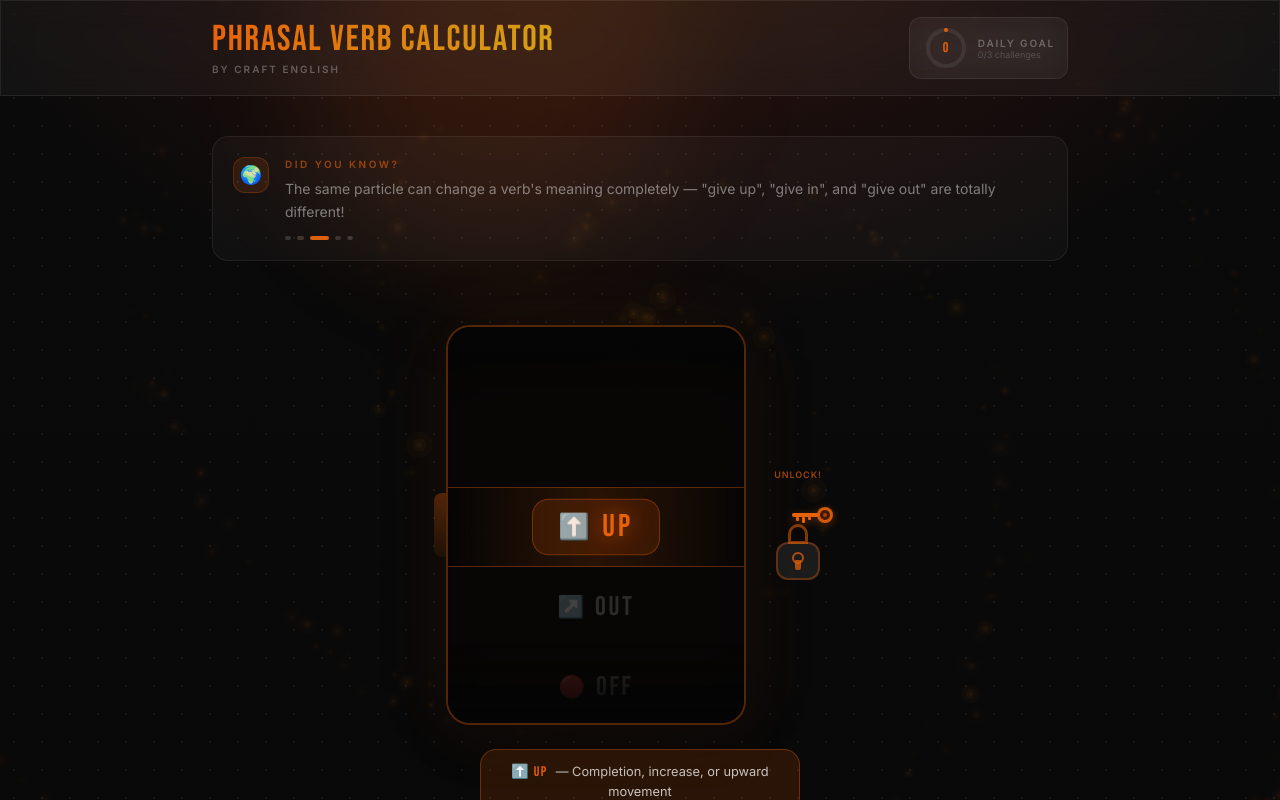
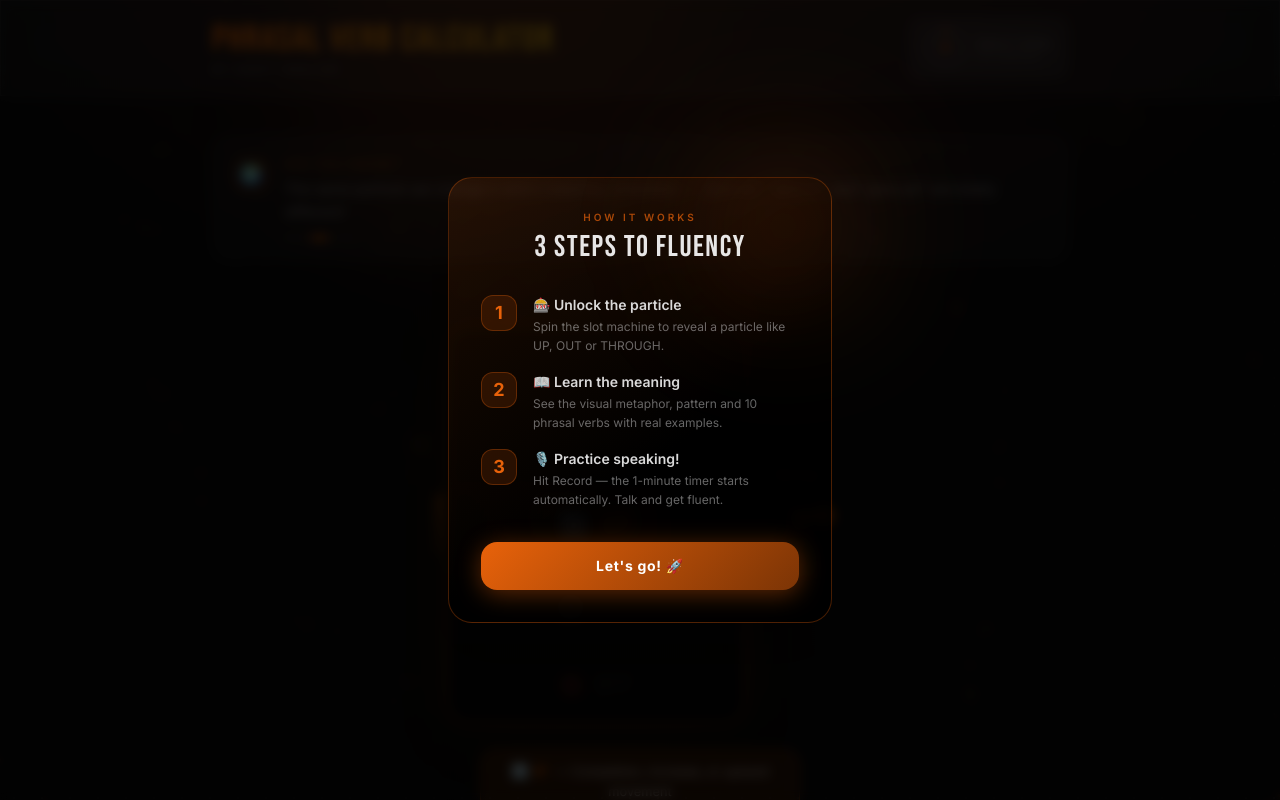
Before and after one commit to vroue18-jpg/carrusel, a React (Vite) app: page / in a window 1280 px wide. Shown: the top 800 px of the page. Built offline with nearby package versions, Linux system fonts and the light colour scheme.

Commit message:
Add welcome modal with 3-step onboarding, shown once on first visit

```diff
--- a/src/App.tsx
+++ b/src/App.tsx
@@ -105,7 +105,66 @@ function GoalRing({ done, total, goalMet }: { done: number; total: number; goalM
   );
 }
 
+function WelcomeModal({ onClose }: { onClose: () => void }) {
+  const steps = [
+    { n: '1', icon: '🎰', title: 'Unlock the particle', desc: 'Spin the slot machine to reveal a particle like UP, OUT or THROUGH.' },
+    { n: '2', icon: '📖', title: 'Learn the meaning', desc: 'See the visual metaphor, pattern and 10 phrasal verbs with real examples.' },
+    { n: '3', icon: '🎙️', title: 'Practice speaking!', desc: 'Hit Record — the 1-minute timer starts automatically. Talk and get fluent.' },
+  ];
+  return (
+    <div className="fixed inset-0 z-[100] flex items-center justify-center p-4"
+         style={{ background: 'rgba(0,0,0,0.75)', backdropFilter: 'blur(6px)' }}
+         onClick={onClose}>
+      <div
+        className="relative max-w-sm w-full rounded-3xl p-8 shadow-2xl"
+        style={{ background: 'linear-gradient(145deg, rgba(232,98,10,0.12) 0%, rgba(0,0,0,0.85) 60%)', border: '1px solid rgba(232,98,10,0.3)' }}
+        onClick={e => e.stopPropagation()}
+      >
+        {/* Glow */}
+        <div className="pointer-events-none absolute -top-16 -right-16 w-56 h-56 rounded-full blur-3xl"
+             style={{ background: 'radial-gradient(circle, rgba(232,98,10,0.25) 0%, transparent 70%)' }} />
+
+        <div className="relative z-10">
+          <p className="text-[10px] font-semibold tracking-[0.3em] uppercase text-center mb-1" style={{ color: 'rgba(232,98,10,0.7)' }}>How it works</p>
+          <h2 className="font-display text-3xl tracking-wider text-white/90 text-center mb-7 leading-tight">
+            3 steps to fluency
+          </h2>
+
+          <div className="space-y-4 mb-8">
+            {steps.map(({ n, icon, title, desc }) => (
+              <div key={n} className="flex gap-4 items-start">
+                <div className="shrink-0 w-9 h-9 rounded-xl flex items-center justify-center text-lg font-bold"
+                     style={{ background: 'rgba(232,98,10,0.15)', border: '1px solid rgba(232,98,10,0.3)', color: '#e8620a' }}>
+                  {n}
+                </div>
+                <div>
+                  <p className="text-white/85 font-semibold text-sm mb-0.5">{icon} {title}</p>
+                  <p className="text-white/40 text-xs leading-relaxed">{desc}</p>
+                </div>
+              </div>
+            ))}
+          </div>
+
+          <button
+            onClick={onClose}
+            className="w-full py-3.5 rounded-2xl font-bold text-white tracking-wider text-sm transition-all duration-200 hover:scale-[1.02] active:scale-95"
+            style={{ background: 'linear-gradient(135deg, #e8620a, #e8620a88)', boxShadow: '0 4px 24px rgba(232,98,10,0.4)' }}
+          >
+            Let's go! 🚀
+          </button>
+        </div>
+      </div>
+    </div>
+  );
+}
+
 export default function App() {
+  const [showWelcome, setShowWelcome] = useState(() => !localStorage.getItem('craftEnglishSeen'));
+
+  const handleCloseWelcome = () => {
+    localStorage.setItem('craftEnglishSeen', '1');
+    setShowWelcome(false);
+  };
   const [activeIndex, setActiveIndex]   = useState<number | null>(null);
   const [slotSpinCount, setSlotSpinCount] = useState(0);
   const [slotTarget, setSlotTarget]     = useState<number>(0);
@@ -177,6 +236,7 @@ export default function App() {
 
   return (
     <div className="min-h-screen bg-cinema-gradient font-sans relative overflow-x-hidden">
+      {showWelcome && <WelcomeModal onClose={handleCloseWelcome} />}
 
       {/* Spiral particle field */}
       <SpiralField />
```
